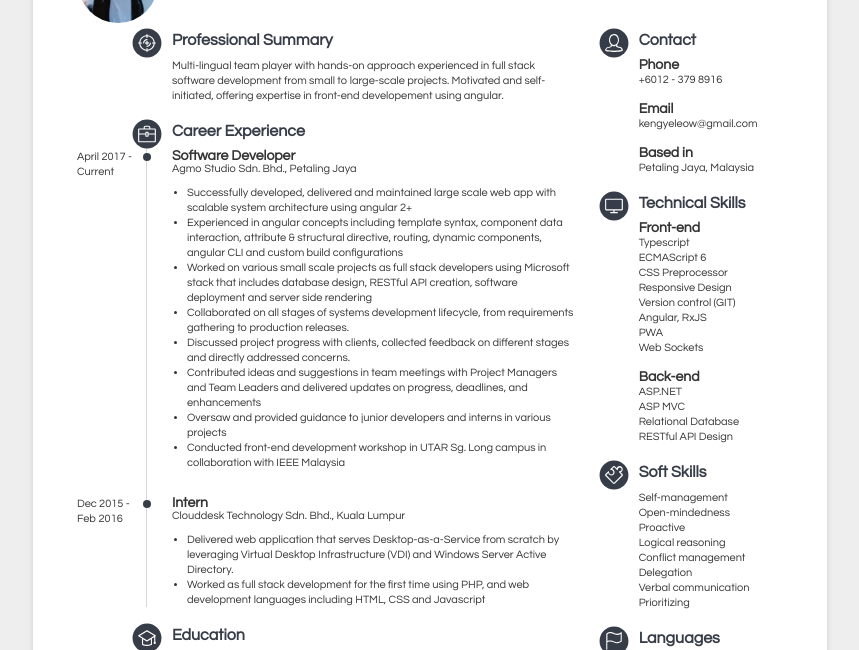
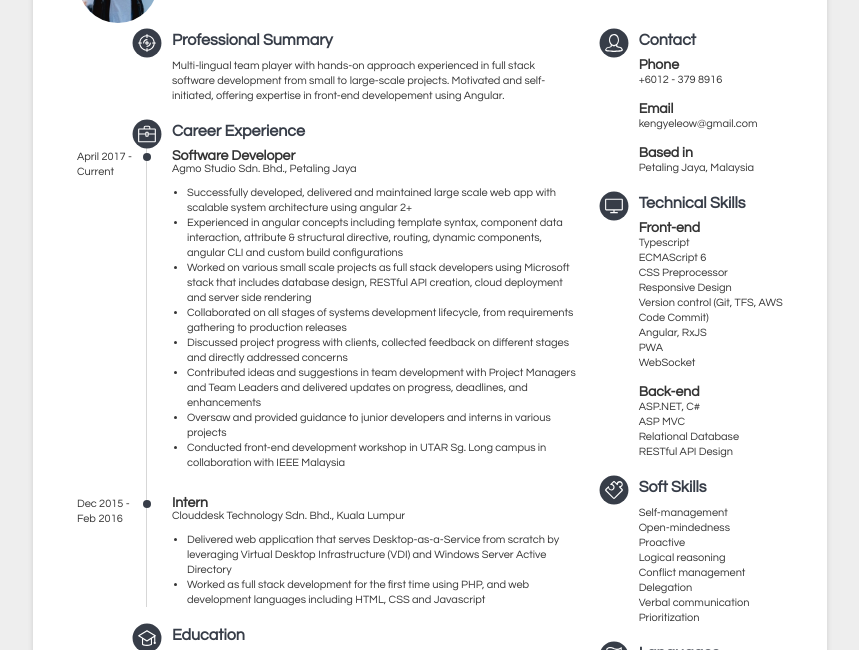
Before and after one commit to kyleleow/kyleleow.github.io, a plain HTML site: page index.html in a window 1280 px wide. Shown: the part 133-783 px from the top of the page, without its empty margins (210-1069 px from the left). Drawn offline with Linux system fonts and the light colour scheme.

Commit message:
Fix grammar and wording

```diff
--- a/index.html
+++ b/index.html
@@ -40,7 +40,7 @@
 									<div class="title">
 									</div>
 									<div class="paragraph">
-										Multi-lingual team player with hands-on approach experienced in full stack software development from small to large-scale projects. Motivated and self-initiated, offering expertise in front-end developement using angular.
+										Multi-lingual team player with hands-on approach experienced in full stack software development from small to large-scale projects. Motivated and self-initiated, offering expertise in front-end developement using Angular.
 									</div>
 
 								</div>
@@ -81,10 +81,10 @@
 										<ul>
 											<li>Successfully developed, delivered and maintained large scale web app with scalable system architecture using angular 2+</li>
 											<li>Experienced in angular concepts including template syntax, component data interaction, attribute & structural directive, routing, dynamic components, angular CLI and custom build configurations</li>
-											<li>Worked on various small scale projects as full stack developers using Microsoft stack that includes database design, RESTful API creation, software deployment and server side rendering</li>
-											<li>Collaborated on all stages of systems development lifecycle, from requirements gathering to production releases.</li>
-											<li>Discussed project progress with clients, collected feedback on different stages and directly addressed concerns.</li>
-											<li>Contributed ideas and suggestions in team meetings with Project Managers and Team Leaders and delivered updates on progress, deadlines, and enhancements</li>
+											<li>Worked on various small scale projects as full stack developers using Microsoft stack that includes database design, RESTful API creation, cloud deployment and server side rendering</li>
+											<li>Collaborated on all stages of systems development lifecycle, from requirements gathering to production releases</li>
+											<li>Discussed project progress with clients, collected feedback on different stages and directly addressed concerns</li>
+											<li>Contributed ideas and suggestions in team development with Project Managers and Team Leaders and delivered updates on progress, deadlines, and enhancements</li>
 											<li>Oversaw and provided guidance to junior developers and interns in various projects</li>
 											<li>Conducted front-end development workshop in UTAR Sg. Long campus in collaboration with IEEE Malaysia</li>
 										</ul>
@@ -107,7 +107,7 @@
 
 									<div class="paragraph">
 										<ul>
-											<li>Delivered web application that serves Desktop-as-a-Service from scratch by leveraging Virtual Desktop Infrastructure (VDI) and Windows Server Active Directory.</li>
+											<li>Delivered web application that serves Desktop-as-a-Service from scratch by leveraging Virtual Desktop Infrastructure (VDI) and Windows Server Active Directory</li>
 											<li>Worked as full stack development for the first time using PHP, and web development languages including HTML, CSS and Javascript</li>
 										</ul>
 									</div>
@@ -244,10 +244,10 @@
 										<p>ECMAScript 6</p>
 										<p>CSS Preprocessor</p>
 										<p>Responsive Design</p>
-										<p>Version control (GIT)</p>
+										<p>Version control (Git, TFS, AWS Code Commit)</p>
 										<p>Angular, RxJS</p>
 										<p>PWA</p>
-										<p>Web Sockets</p>
+										<p>WebSocket</p>
 									</div>
 								</div>
 
@@ -256,7 +256,7 @@
 										<p>Back-end</p>
 									</div>
 									<div class="paragraph">
-										<p>ASP.NET</p>
+										<p>ASP.NET, C#</p>
 										<p>ASP MVC</p>
 										<p>Relational Database</p>
 										<p>RESTful API Design</p>
@@ -289,7 +289,7 @@
 										<p>Conflict management</p>
 										<p>Delegation</p>
 										<p>Verbal communication</p>
-										<p>Prioritizing</p>
+										<p>Prioritization</p>
 									</div>
 								</div>
 							</div>
```
